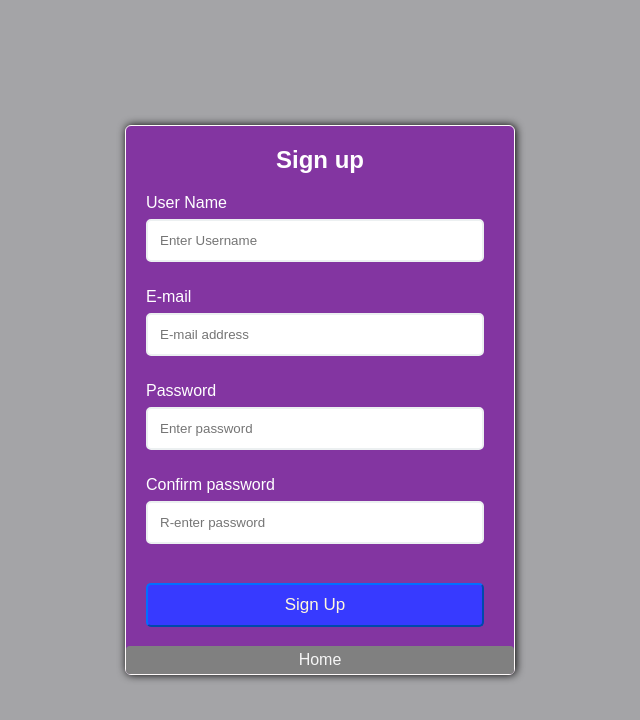
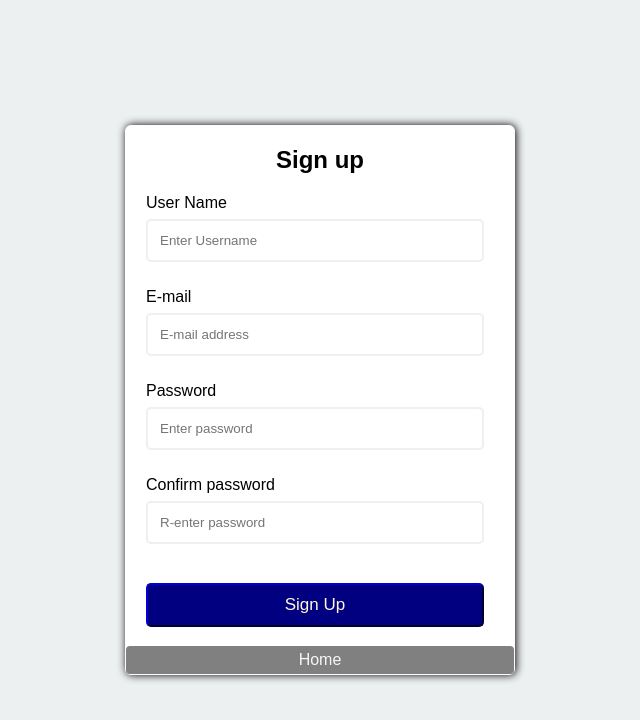
Before and after one commit to Sijadkhan1678/Axoim-JavaScript-Projects, a plain HTML site: page Project-1/index.html in a window 1280 px wide. Shown: the whole page, without its empty margins (320-960 px from the left). Drawn offline with Linux system fonts and the light colour scheme.

Commit message:
form background color and text color changed

```diff
--- a/Project-1/style.css
+++ b/Project-1/style.css
@@ -3,7 +3,7 @@
     box-sizing: border-box;
 }
 body{
-    color: rgb(255, 255, 255);
+    color: rgb(0, 0, 0);
     font-family: 'Franklin Gothic Medium', 'Arial Narrow', Arial, sans-serif;
     display: flex;
     justify-content: center;
@@ -11,13 +11,13 @@ body{
     height: 100vh;
     margin: 0px;
 
-    background-color: rgb(164, 164, 167);
+    background-color: #ecf0f1;
 }
 
 .container{
     border-radius: 6px;
     box-shadow: 1px 0px 9px black;
-    background-color: rgb(131, 53, 161);
+    background-color: white;
     border: 1px solid rgb(255, 251, 251);
     width: 390px;
 
@@ -56,13 +56,14 @@ body{
 button{
        width: 100%;
        cursor:pointer;
-       border-color: rgb(1, 111, 255);
+       border-color: navy;
        font-size: 17px;
-       background-color: rgb(55, 58, 255);
+       background-color: navy;
        border-radius: 5px;
        color: cornsilk;
        margin-top: 19px;
        padding: 10px;
+       outline: 0;
 }
  a{  margin-top: 13px;
     color:whitesmoke;
```
